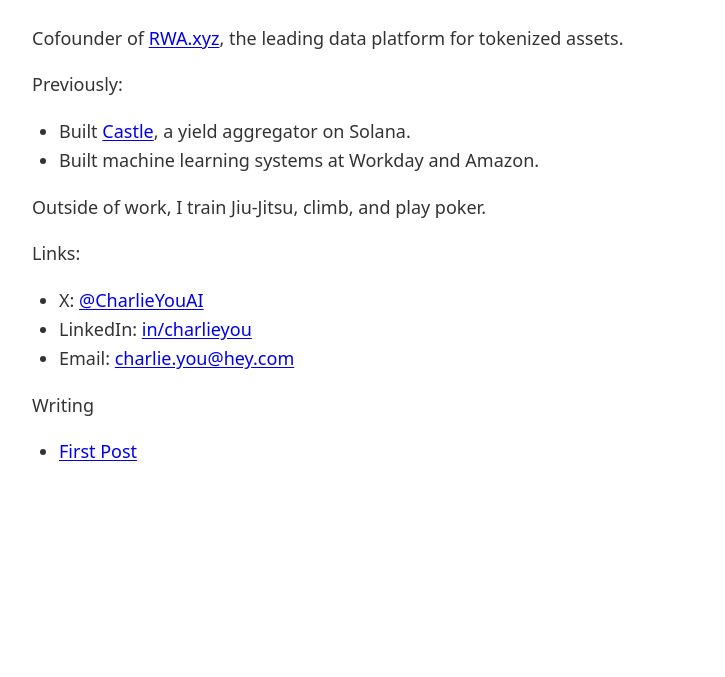
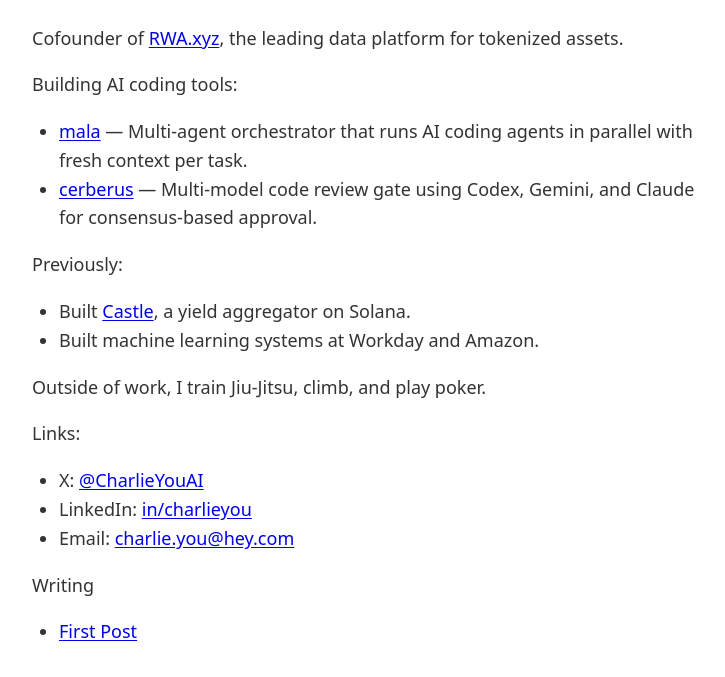
Before and after one commit to charlieyou/charlieyou.github.io, a plain HTML site: page index.html in a window 1280 px wide. Shown: the part 161-838 px from the top of the page, without its empty margins (268-993 px from the left). Before the commit the page ends 800 px from the top, so only its background shows below. Drawn offline with Linux system fonts and the light colour scheme.

Commit message:
Add AI coding tools section with mala and cerberus

```diff
--- a/index.html
+++ b/index.html
@@ -9,6 +9,11 @@
 <body>
   <h1>Charlie You</h1>
   <p>Cofounder of <a href="https://rwa.xyz">RWA.xyz</a>, the leading data platform for tokenized assets.</p>
+  <p>Building AI coding tools:</p>
+  <ul>
+    <li><a href="https://github.com/charlieyou/mala">mala</a> — Multi-agent orchestrator that runs AI coding agents in parallel with fresh context per task.</li>
+    <li><a href="https://github.com/charlieyou/cerberus">cerberus</a> — Multi-model code review gate using Codex, Gemini, and Claude for consensus-based approval.</li>
+  </ul>
   <p>Previously:</p>
   <ul>
     <li>Built <a href="https://castle.finance">Castle</a>, a yield aggregator on Solana.</li>
```
